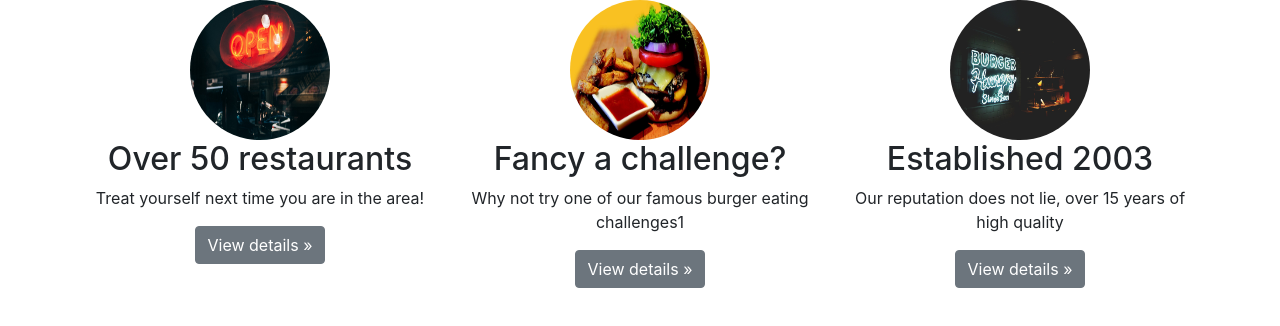
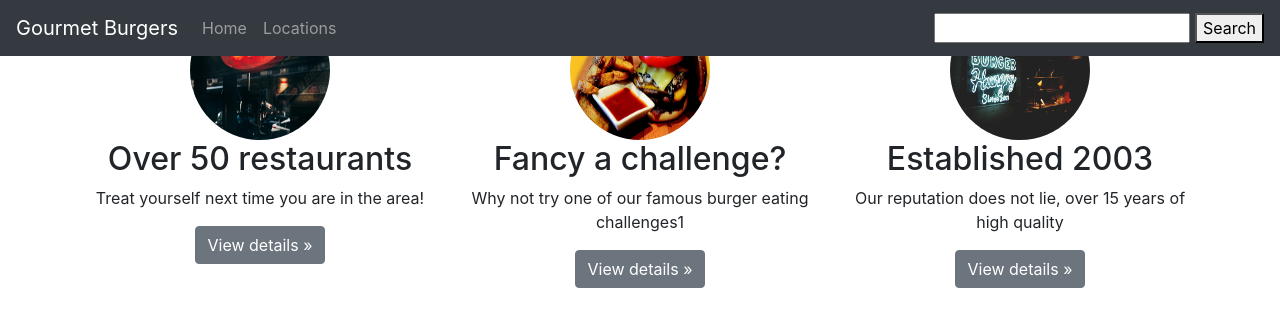
Before and after one commit to PurpleRox/gourmet-burgers, a plain HTML site: page index.html in a window 1280 px wide. Drawn offline with nearby package versions, Linux system fonts and the light colour scheme.

Commit message:
Added navbar

```diff
--- a/index.html
+++ b/index.html
@@ -20,6 +20,34 @@
     <title>Gourmet Burgers</title>
   </head>
   <body>
+    <header>
+      <nav class="navbar navbar-expand-md navbar-dark fixed-top bg-dark">
+        <a class="navbar-brand" href="">Gourmet Burgers</a>
+        <button
+          class="navbar-toggler"
+          type="button"
+          data-toggle="collapse"
+          data-target="#navbarCollapse"
+        >
+          <span class="navbar-toggler-icon"></span>
+        </button>
+        <div class="collapse navbar-collapse" id="navbarCollapse">
+          <ul class="navbar-nav mr-auto">
+            <li class="nav-item">
+              <a class="nav-link">Home</a>
+            </li>
+            <li class="nav-item">
+              <a class="nav-link">Locations</a>
+            </li>
+          </ul>
+          <form>
+            <input />
+            <button type="submit">Search</button>
+          </form>
+        </div>
+      </nav>
+    </header>
+
     <div class="container text-center">
       <div class="row">
         <div class="col-md-4">
```
